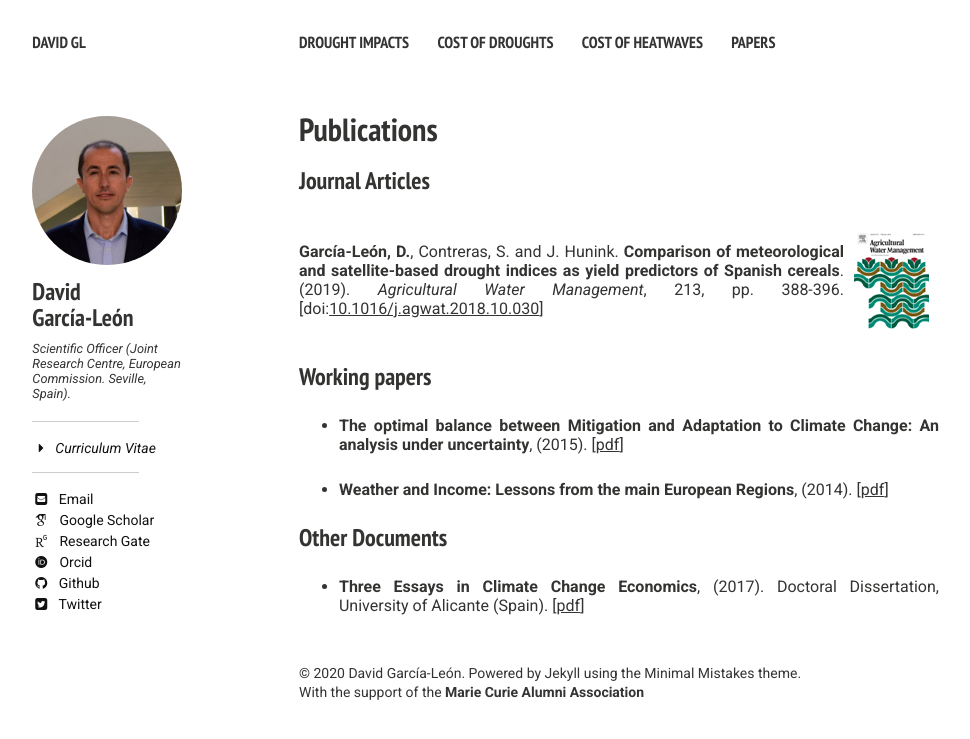
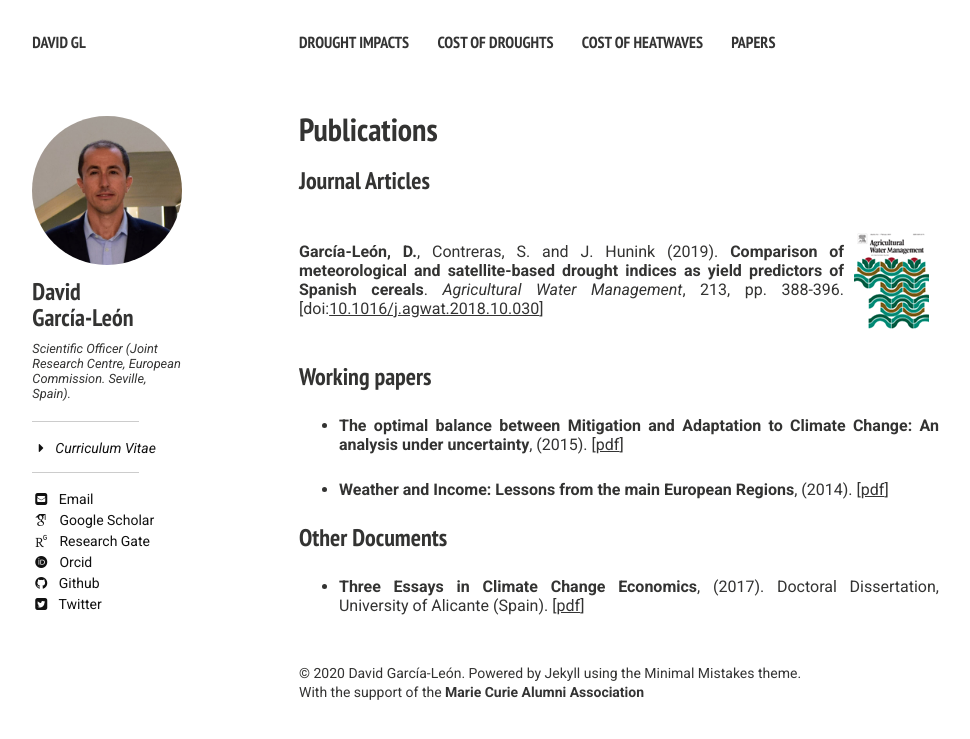
Before and after one commit to David-G-L/minimal_mistakes_site, a Jekyll site: the page built from papers/index.md, in a window 1280 px wide. Shown: the top 739 px of the page, without its empty margins (21-991 px from the left). Built offline with Jekyll 4.4.1, drawn with Linux system fonts in a browser that asks for light colours; nearby versions of some CDN libraries; some web fonts are replaced.

Commit message:
Update April 2020

```diff
--- a/papers/index.md
+++ b/papers/index.md
@@ -6,7 +6,7 @@ share: false
 ### Journal Articles
 
 <div class="middle">
-<span><strong>Garc&#xED;a-Le&#xF3;n, D.</strong>,  Contreras, S. and J. Hunink. <strong>Comparison of meteorological and satellite-based drought indices as yield predictors of Spanish cereals</strong>. (2019). <em>Agricultural Water Management</em>, 213, pp. 388-396. [doi:<a href="https://doi.org/10.1016/j.agwat.2018.10.030" target="_blank" onclick="ga('send','event','Descarga Papers','DGL03');"><u>10.1016/j.agwat.2018.10.030</u></a>]</span> <img style="padding: 10px;" src="/images/agwat_front.png">
+<span><strong>Garc&#xED;a-Le&#xF3;n, D.</strong>,  Contreras, S. and J. Hunink (2019). <strong>Comparison of meteorological and satellite-based drought indices as yield predictors of Spanish cereals</strong>. <em>Agricultural Water Management</em>, 213, pp. 388-396. [doi:<a href="https://doi.org/10.1016/j.agwat.2018.10.030" target="_blank" onclick="ga('send','event','Descarga Papers','DGL03');"><u>10.1016/j.agwat.2018.10.030</u></a>]</span> <img style="padding: 10px;" src="/images/agwat_front.png">
 </div>
 
 ### Working papers
```
Also changed, not shown: images/NCC_Vol8.png (added), 1 other file.
